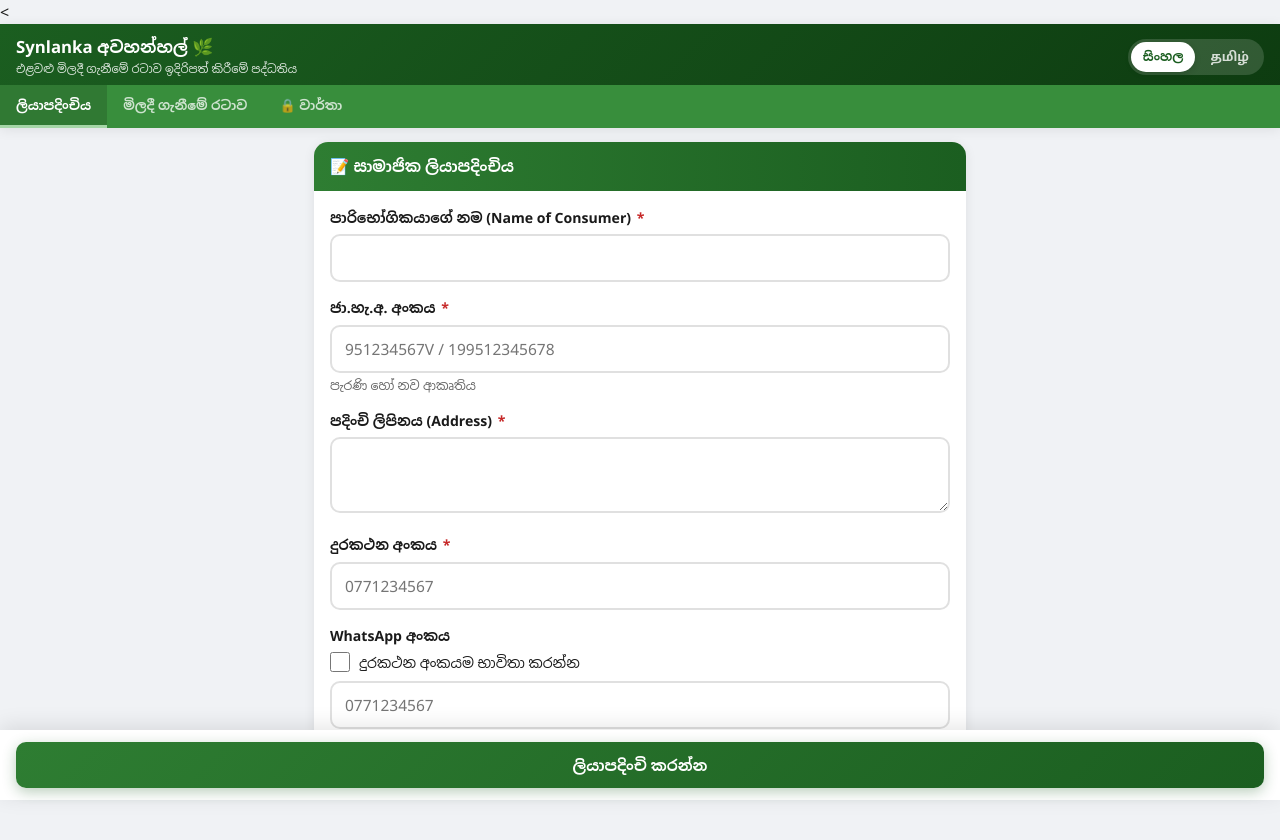
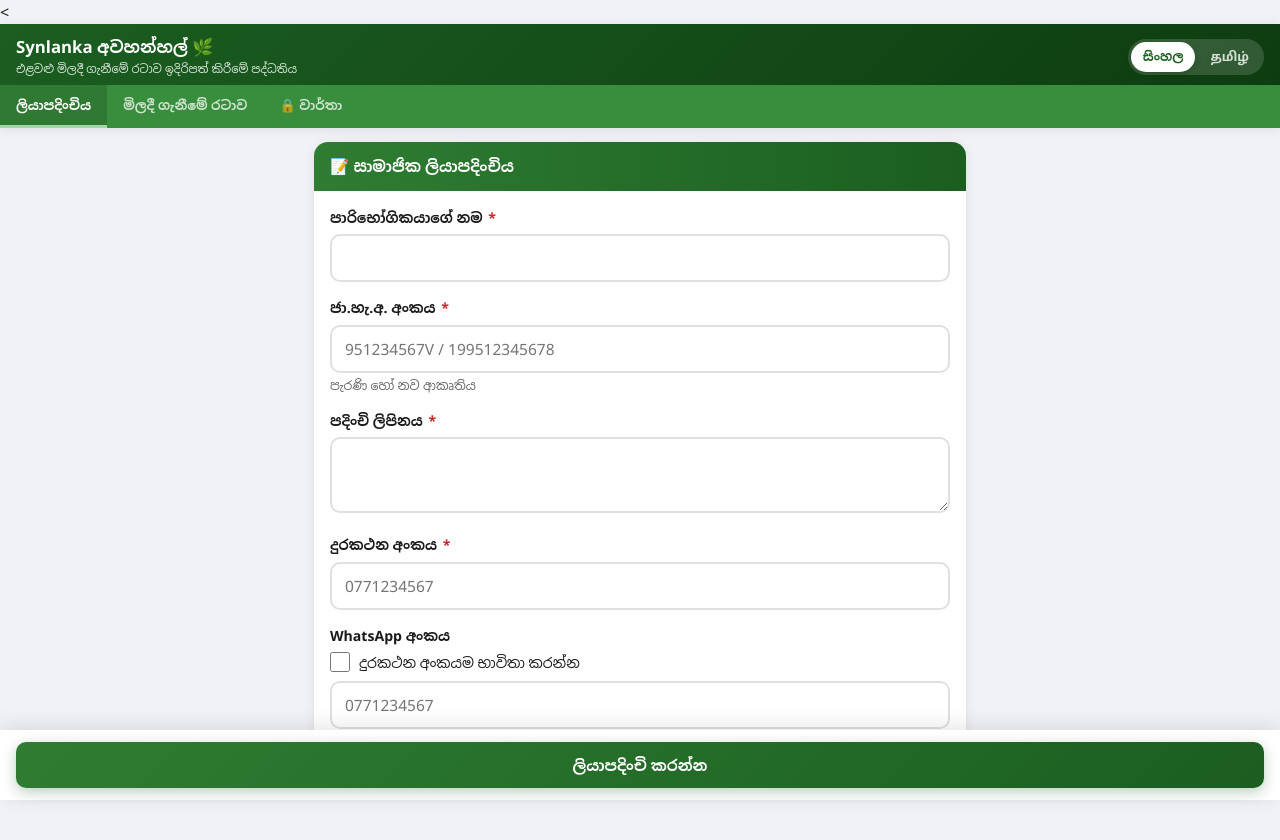
Before and after one commit to jayageethi-bot/Synlanka-ENDCOM, a plain HTML site: page index.html in a window 1280 px wide. Drawn offline with Linux system fonts and the light colour scheme.

Commit message:
Update title and labels in index.html

```diff
--- a/synwebkim_v2.html
+++ b/index.html
@@ -4,7 +4,7 @@
 <meta charset="UTF-8">
 <meta name="viewport" content="width=device-width, initial-scale=1.0, maximum-scale=1.0, user-scalable=no">
 <meta name="theme-color" content="#1b5e20">
-<title>Synlanka අවහන්හල් - එළවළු මිලදී ගැනීමේ රටාව</title>
+<title>Synlanka - එළවළු මිලදී ගැනීමේ රටාව</title>
 <style>
 :root{
   --p:#1b5e20;--pl:#2e7d32;--pd:#0d3b10;--pm:#388e3c;
@@ -222,7 +222,7 @@ nav::-webkit-scrollbar{display:none}
       <div class="card-hdr">📝 සාමාජික ලියාපදිංචිය</div>
       <div class="card-body">
         <div class="fg">
-          <label class="flabel">පාරිභෝගිකයාගේ නම (Name of Consumer) <span class="req">*</span></label>
+          <label class="flabel">පාරිභෝගිකයාගේ නම <span class="req">*</span></label>
           <input type="text" class="fi" id="reg-owner">
           <div class="emsg" id="err-owner">පාරිභෝගිකයාගේ නම අවශ්‍යයි</div>
         </div>
@@ -233,7 +233,7 @@ nav::-webkit-scrollbar{display:none}
           <div class="emsg" id="err-nic">වලංගු ජා.හැ.අ. අංකයක් ඇතුළත් කරන්න</div>
         </div>
         <div class="fg">
-          <label class="flabel">පදිංචි ලිපිනය (Address) <span class="req">*</span></label>
+          <label class="flabel">පදිංචි ලිපිනය  <span class="req">*</span></label>
           <textarea class="fta" id="reg-address"></textarea>
           <div class="emsg" id="err-address">ලිපිනය අවශ්‍යයි</div>
         </div>
```
